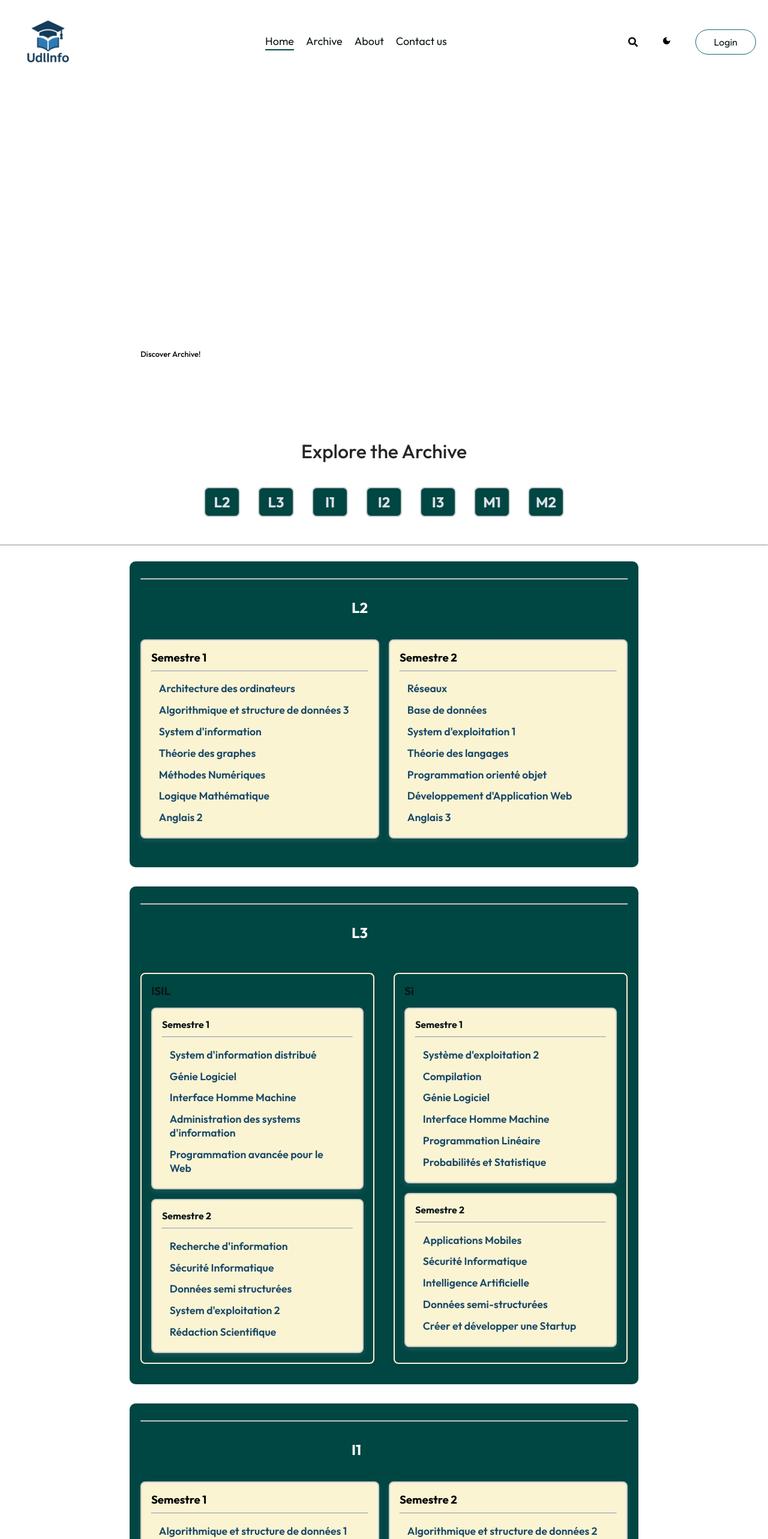
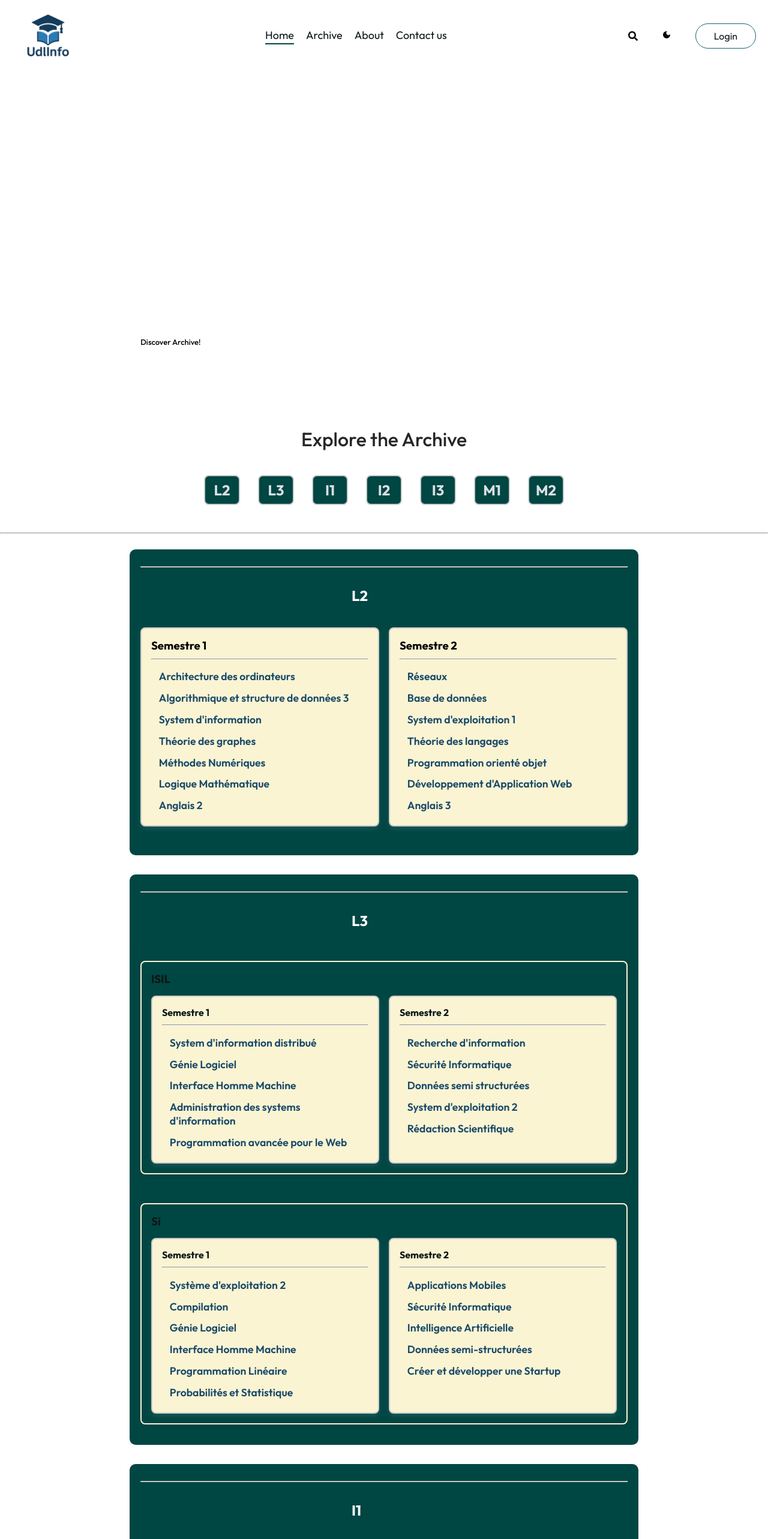
Before and after one commit to tthichem/proj, a React (Vite) app: page / in a window 1280 px wide. Shown: the top 2566 px of the page at 60% size. Built offline with nearby package versions, Linux system fonts and the light colour scheme.

Commit message:
specialite box

```diff
--- a/src/components/Afficher/Afficher.css
+++ b/src/components/Afficher/Afficher.css
@@ -68,13 +68,15 @@ hr {
 
 .specialite-side {
   display: flex;
+  flex-direction: column;
   gap: 2rem;
   flex-wrap: wrap;
   margin-top: 30px;
 }
 
 .speciality-box {
-  flex: 1 1 45%;
+  width: 100%;
+  flex: none;
   padding: 1rem;
   background-color: #004643;
   color: #0c1618;
--- a/src/components/Navbar/Navbar.css
+++ b/src/components/Navbar/Navbar.css
@@ -1,5 +1,5 @@
 .navbar {
-  padding: 10px 20px;
+  padding: 0px 20px;
   display: flex;
   justify-content: space-between;
   align-items: center;
@@ -48,7 +48,7 @@
 .dark-light .light {
   background-color: white;
   border: 2px solid #ccc;
-  margin-top: 8px;
+  margin-top: 2px;
   border-radius: 8px;
   width: 20px;
   height: 20px;
@@ -57,7 +57,7 @@
 .search-icon.dark {
   background-color: white;
   border: 2px solid #ccc;
-  margin-top: 4px;
+  margin-top: 0px;
   border-radius: 8px;
   width: 20px;
   height: 20px;
```
